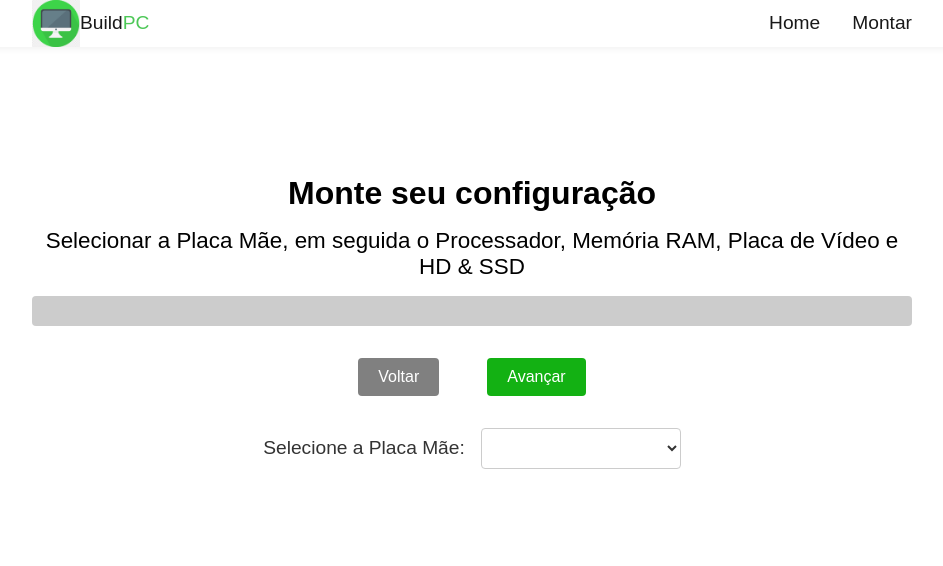
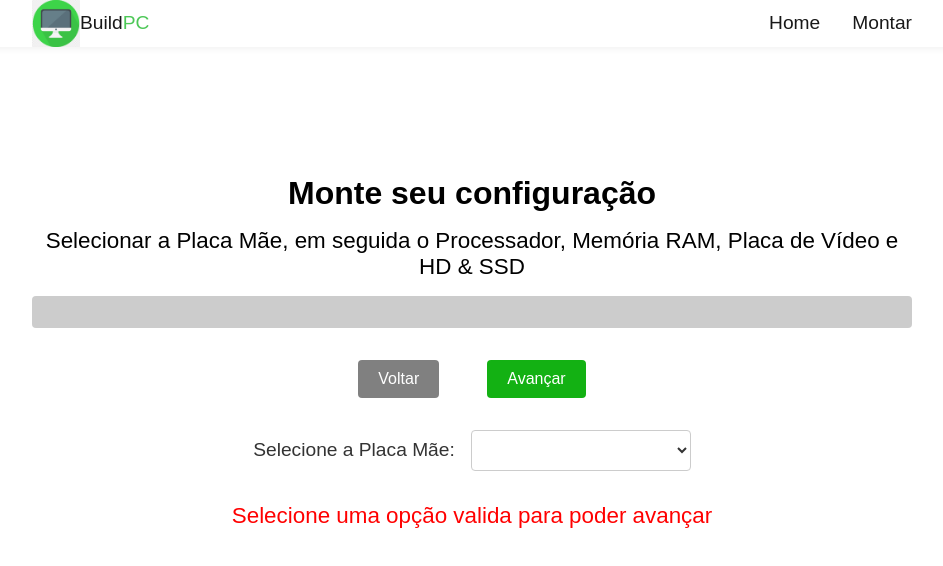
Before and after one commit to Arthur-Cyberpunk/build_pc, a React (Create React App) app: page /build in a window 1280 px wide. Both pictures are taken after a click on the button "Avançar". Shown: the top 566 px of the page, without its empty margins (168-1111 px from the left). Built offline with nearby package versions, Linux system fonts and the light colour scheme.

Commit message:
fix select options

```diff
--- a/src/components/BuildPc/index.tsx
+++ b/src/components/BuildPc/index.tsx
@@ -5,6 +5,7 @@ import * as S from "./styles";
 
 const Build = () => {
   const [progress, setProgress] = useState<number>(0);
+  const [showErrorMessage, setShowErrorMessage] = useState<boolean>(false);
 
   const {
     availableParts,
@@ -12,24 +13,26 @@ const Build = () => {
     setStep,
     setSelectedOption,
     components,
-    setComponents,
-    isNextButtonDisabled,
-    setIsNextButtonDisabled,
+    isNextButtonAble,
+    setIsNextButtonAble,
     definitiveComponents,
     setDefinitiveComponents,
     setProcessor,
   }: Record<string, any> = useContext(BuildContext);
 
   const handleNext = () => {
-    if (progress < 100 && isNextButtonDisabled && availableParts) {
+    if (progress < 100 && isNextButtonAble && availableParts) {
       setProgress(progress + 20);
       setStep(step + 1);
-      setIsNextButtonDisabled(false);
+      setIsNextButtonAble(false);
       setDefinitiveComponents((definitiveComponents: string[]) => [
         ...definitiveComponents,
         components,
       ]);
       setProcessor(definitiveComponents[1]);
+      setShowErrorMessage(false);
+    } else {
+      setShowErrorMessage(true);
     }
   };
 
@@ -37,12 +40,12 @@ const Build = () => {
     if (progress > 0) {
       setProgress(progress - 20);
       setStep(step - 1);
-      setIsNextButtonDisabled(false);
+      setIsNextButtonAble(true);
+      setShowErrorMessage(false);
 
       if (components.length > 0) {
         const previousSelection = definitiveComponents.pop();
         setSelectedOption(previousSelection);
-        setComponents([...components]);
       }
     }
   };
@@ -68,6 +71,15 @@ const Build = () => {
             </S.ButtonSuccess>
           </S.ButtonsContainer>
           <OptionsPartsPc />
+          {showErrorMessage ? (
+            <S.OptionsBox>
+              <S.ErrorMessage>
+                Selecione uma opção valida para poder avançar
+              </S.ErrorMessage>
+            </S.OptionsBox>
+          ) : (
+            <></>
+          )}
         </S.ProgressBox>
       </S.Containder>
     </S.Section>
--- a/src/components/BuildPc/styles.tsx
+++ b/src/components/BuildPc/styles.tsx
@@ -35,10 +35,9 @@ export const ProgressBox = styled.div`
 
 export const ProgressBarContainer = styled.div`
   width: 100%;
-  height: 30px;
+  height: 2rem;
   background-color: #ccc;
   border-radius: 4px;
-  margin-bottom: 20px;
   overflow: hidden;
 `;
 
@@ -65,7 +64,7 @@ export const ButtonSuccess = styled.button<BarProgressProps>`
   border: none;
   border-radius: 4px;
   cursor: pointer;
-  font-size: 16px;
+  font-size: 1rem;
   transition: background-color 0.3s ease-in-out;
 `;
 
@@ -77,6 +76,16 @@ export const ButtonBack = styled.button<BarProgressProps>`
   border: none;
   border-radius: 4px;
   cursor: pointer;
-  font-size: 16px;
+  font-size: 1rem;
   transition: background-color 0.3s ease-in-out;
 `;
+
+export const OptionsBox = styled.div`
+  width: 100%;
+  margin-top: 2rem;
+`;
+
+export const ErrorMessage = styled.span`
+  color: red;
+  font-size: 2rem;
+`;
--- a/src/components/OptionsPartsPc/index.tsx
+++ b/src/components/OptionsPartsPc/index.tsx
@@ -21,7 +21,7 @@ const OptionsPartsPc = () => {
     setComponents,
     selectedOption,
     setSelectedOption,
-    setIsNextButtonDisabled,
+    setIsNextButtonAble,
     compatibleHd,
     setCompatibleHd,
     processor,
@@ -31,16 +31,18 @@ const OptionsPartsPc = () => {
     const optionMotherBoard = event.target.value;
     setMotherBoard(optionMotherBoard);
     setComponents(optionMotherBoard);
-    setIsNextButtonDisabled(true);
+    setIsNextButtonAble(true);
   };
 
   const handleSelectComponents = (event: Record<string, any>) => {
     const optionComponents = event.target.value;
 
+    console.log(optionComponents);
+
     if (optionComponents !== "") {
       setComponents(optionComponents);
       setSelectedOption(event.target.value);
-      setIsNextButtonDisabled(true);
+      setIsNextButtonAble(true);
     }
   };
 
--- a/src/components/OptionsPartsPc/styles.ts
+++ b/src/components/OptionsPartsPc/styles.ts
@@ -7,9 +7,9 @@ export const Label = styled.label`
 `;
 
 export const DropdownSelect = styled.select`
-  width: 200px;
+  width: 25%;
   padding: 10px;
-  font-size: 16px;
+  font-size: 1rem;
   border: 1px solid #ccc;
   border-radius: 4px;
   background-color: #fff;
--- a/src/contexts/buildContext.tsx
+++ b/src/contexts/buildContext.tsx
@@ -9,8 +9,7 @@ const BuildProvider = ({ children }: { children: ReactNode }) => {
   const [components, setComponents] = useState<string[]>([]);
   const selectRef = useRef<HTMLSelectElement | null>(null);
   const [selectedOption, setSelectedOption] = useState<string>("");
-  const [isNextButtonDisabled, setIsNextButtonDisabled] =
-    useState<boolean>(false);
+  const [isNextButtonAble, setIsNextButtonAble] = useState<boolean>(false);
   const [definitiveComponents, setDefinitiveComponents] = useState<string[]>(
     [],
   );
@@ -30,8 +29,8 @@ const BuildProvider = ({ children }: { children: ReactNode }) => {
         selectRef,
         selectedOption,
         setSelectedOption,
-        isNextButtonDisabled,
-        setIsNextButtonDisabled,
+        isNextButtonAble,
+        setIsNextButtonAble,
         definitiveComponents,
         setDefinitiveComponents,
         compatibleHd,
```
